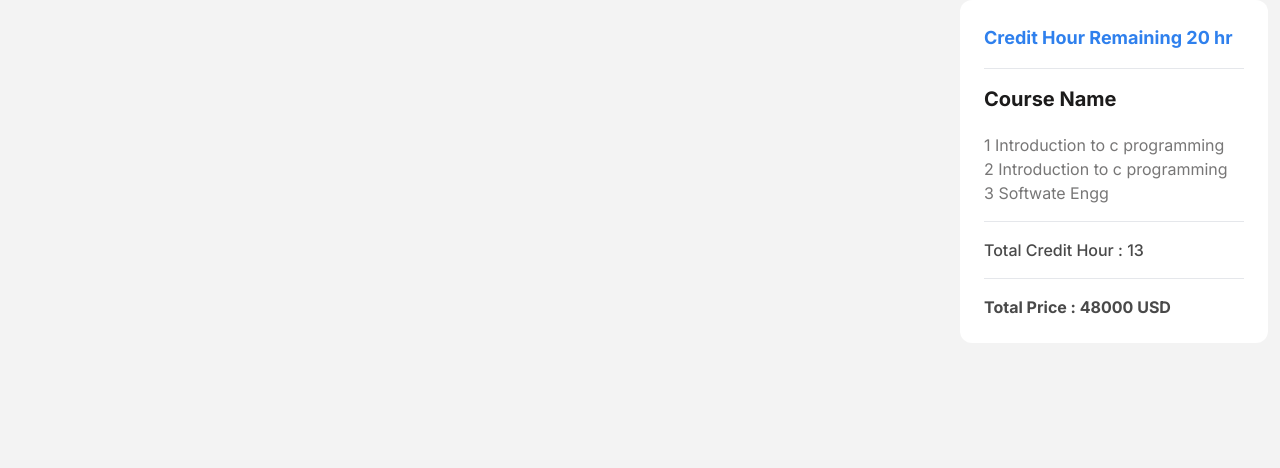
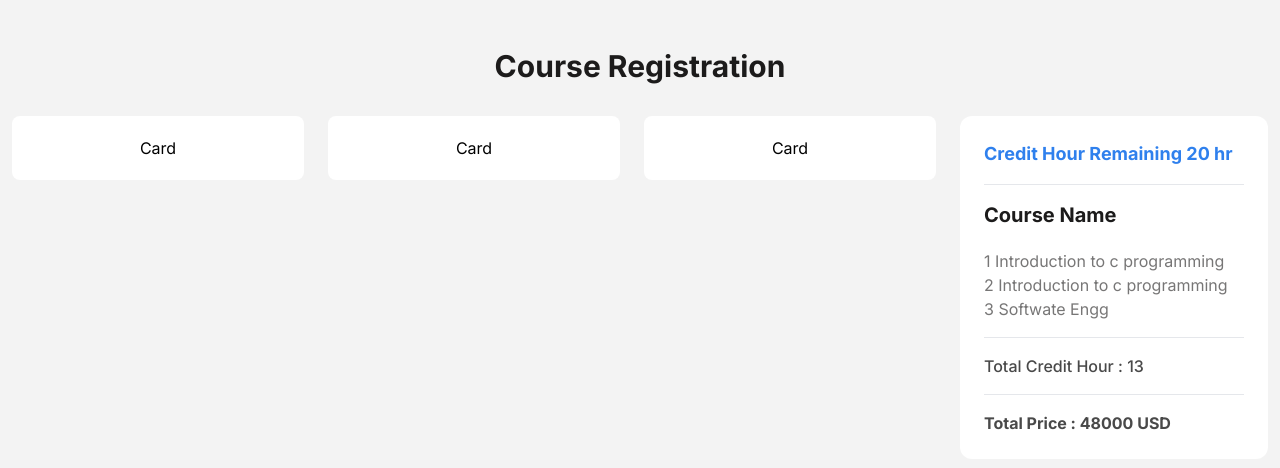
Before and after one commit to ShantoNoor/Course-Registration-App, a React (Vite) app: page / in a window 1280 px wide. Shown: the top 468 px of the page. Built offline with nearby package versions, Linux system fonts and the light colour scheme.

Commit message:
layout complete with CardComponent

```diff
--- a/src/App.jsx
+++ b/src/App.jsx
@@ -21,11 +21,21 @@ function App() {
   }, []);
 
   return (
-    <main className="bg-background1">
-      <div className="container flex flex-col lg:flex-row mx-auto gap-6 px-3 pb-32">
-        <CardContainer></CardContainer>
-        <Sidebar></Sidebar>
-      </div>
+    <>
+      <header>
+        <h1 className="text-dark1 font-bold text-3xl text-center mt-12 mb-8">
+          Course Registration
+        </h1>
+      </header>
+
+      <main className="container flex flex-col lg:flex-row mx-auto gap-6 px-3 pb-32">
+        <section className="w-full lg:w-[75%]">
+          <CardContainer></CardContainer>
+        </section>
+        <section className="w-full lg:w-[25%]">
+          <Sidebar></Sidebar>
+        </section>
+      </main>
 
       {/* <button
         className="text-lg font-medium bg-blue1 text-white w-full rounded-[4px] px-5 py-2 duration-300 hover:-translate-y-1 hover:shadow-md active:translate-y-[-2px] active:shadow-sm"
@@ -43,7 +53,7 @@ function App() {
           </div>
         );
       })} */}
-    </main>
+    </>
   );
 }
 
--- /dev/null
+++ b/src/components/Card.jsx
@@ -0,0 +1,11 @@
+import React from "react";
+
+const Card = () => {
+  return (
+    <div className="rounded-lg p-5 text-center bg-white duration-300 hover:shadow-xl active:shadow-lg">
+      Card
+    </div>
+  );
+};
+
+export default Card;
--- a/src/components/CardContainer.jsx
+++ b/src/components/CardContainer.jsx
@@ -1,11 +1,13 @@
-
+import Card from "./Card";
 
 const CardContainer = () => {
   return (
-    <section className="w-full lg:w-[75%]">
-        <div className="grid grid-cols-1 md:grid-cols-2 lg:grid-cols-3 gap-6"></div>
-    </section>
-  )
-}
+    <div className="grid grid-cols-1 md:grid-cols-2 lg:grid-cols-3 gap-6">
+      <Card />
+      <Card />
+      <Card />
+    </div>
+  );
+};
 
-export default CardContainer
+export default CardContainer;
--- a/src/components/Sidebar/Sidebar.jsx
+++ b/src/components/Sidebar/Sidebar.jsx
@@ -1,7 +1,6 @@
-import './Sidebar.css'
+import "./Sidebar.css";
 const Sidebar = () => {
   return (
-    <section className="w-full lg:w-[25%]">
     <div className="p-6 bg-white rounded-xl">
       <p className="text-blue1 text-lg font-bold">
         Credit Hour Remaining {20} hr
@@ -16,18 +15,19 @@ const Sidebar = () => {
         <li className="text-dark2 text-base font-normal">
           Introduction to c programming
         </li>
-          <li className="text-dark2 text-base font-normal">
-            Softwate Engg
-          </li>
+        <li className="text-dark2 text-base font-normal">Softwate Engg</li>
       </ol>
 
       <hr className="my-4 bg-dark0" />
-        <p className="text-base text-dark3 font-medium">Total Credit Hour : {13}</p>
+      <p className="text-base text-dark3 font-medium">
+        Total Credit Hour : {13}
+      </p>
 
       <hr className="my-4 bg-dark0" />
-        <p className="text-base text-dark3 font-bold">Total Price : {48000} USD</p>
+      <p className="text-base text-dark3 font-bold">
+        Total Price : {48000} USD
+      </p>
     </div>
-    </section>
   );
 };
 
--- a/src/index.css
+++ b/src/index.css
@@ -6,4 +6,5 @@
 
 body {
     font-family: 'Inter', sans-serif;
+    background-color: #F3F3F3;;
 }
```
Lines whose indentation alone changed are shown as unchanged.
